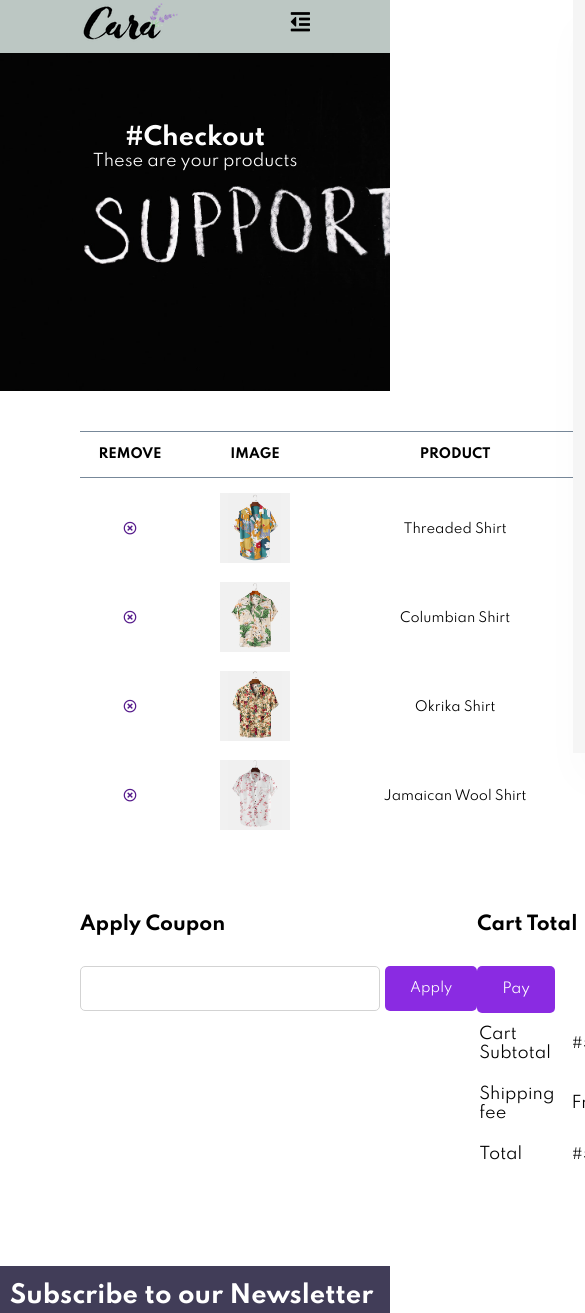
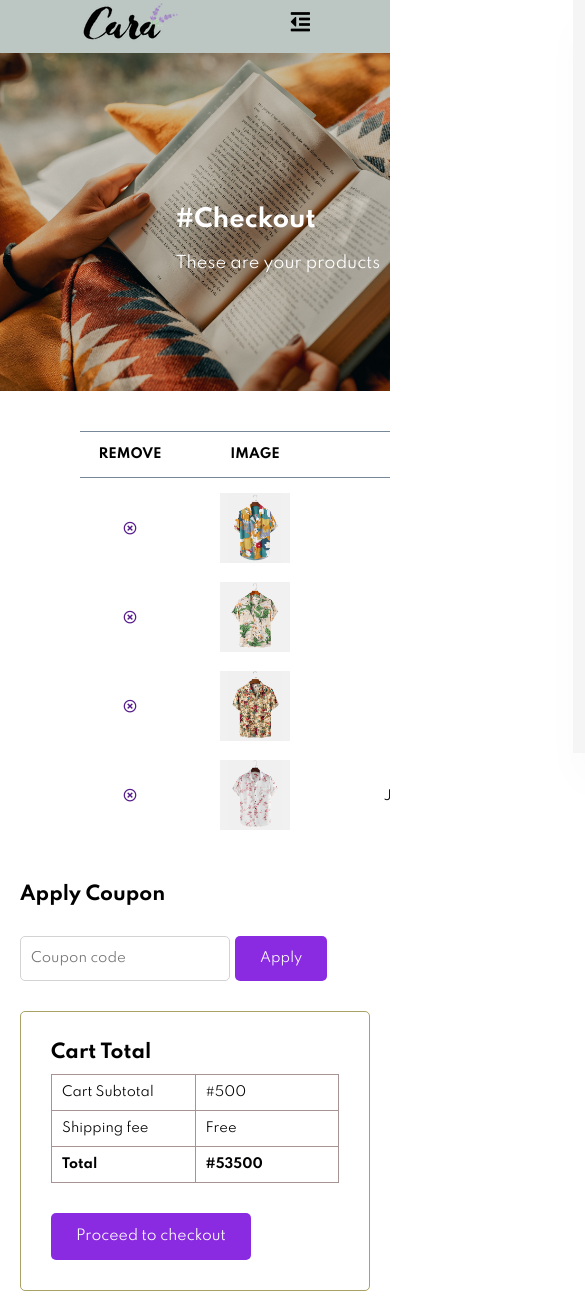
Before and after one commit to ismailadebayo/ecommerce-js, a plain HTML site: page cart.html in a window 390 px wide. Shown: the part 7-1320 px from the top of the page, 585 px wide, since content can reach past the window. Drawn offline with Linux system fonts and the light colour scheme.

Commit message:
cart finishing

```diff
--- a/cart.html
+++ b/cart.html
@@ -35,8 +35,10 @@
         </header>
 
         <section  id="cart-hero">
-            <h2>#Checkout</h2>
-            <p>These are your products</p>
+            <div>
+                <h2>#Checkout</h2>
+                <p>These are your products</p>
+             </div>
 
         </section>
 
@@ -61,7 +63,7 @@
                         <td> <img src="img/products/f1.jpg" alt=""></td>
                         <td> Threaded Shirt </td>
                         <td> 3000 </td>
-                        <td> <input type="number" value="1"></td>
+                        <td> <input type="number" min="1" value="1"></td>
                         <td>#15000</td>
                     </tr>
                     <tr>
@@ -69,7 +71,7 @@
                         <td> <img src="img/products/f2.jpg" alt=""></td>
                         <td> Columbian Shirt </td>
                         <td> 3500 </td>
-                        <td> <input type="number" value="1"></td>
+                        <td> <input type="number" min="1" value="1"></td>
                         <td>#14000</td>
                     </tr>
                     <tr>
@@ -77,7 +79,7 @@
                         <td> <img src="img/products/f3.jpg" alt=""></td>
                         <td> Okrika Shirt </td>
                         <td> 5000 </td>
-                        <td> <input type="number" value="1"></td>
+                        <td> <input type="number" min="1" value="1"></td>
                         <td>#18000</td>
                     </tr>
                     <tr>
@@ -85,7 +87,7 @@
                         <td> <img src="img/products/f4.jpg" alt=""></td>
                         <td> Jamaican Wool Shirt </td>
                         <td> 6000 </td>
-                        <td> <input type="number" value="1"></td>
+                        <td> <input type="number" min="1" value="1"></td>
                         <td>#10000</td>
                     </tr>
 
@@ -99,7 +101,7 @@
 
                 <h3>Apply Coupon</h3>
                 <div>
-                    <input type="text">
+                    <input type="text" placeholder="Coupon code">
                     <button>Apply</button>
                 </div>
 
@@ -119,21 +121,19 @@
                                 <td>Free</td>
                             </tr>
                             <tr>
-                                <td>Total</td>
-                                <td>#53500</td>
+                                <td> <strong>Total</strong></td>
+                                <td> <strong>#53500</strong> </td>
                             </tr>
                         </tbody>
 
-                        <button>Pay</button>
 
                     </table>
+                    <button>Proceed to checkout</button>
 
                 </form>
             </div>
 
-            <div>
 
-            </div>
         </section>
 
         <section id="shop-newsletter">
--- a/script.js
+++ b/script.js
@@ -2,6 +2,7 @@
 const ham = document.getElementById('ham')
 const nav = document.getElementById('nav')
 const close = document.getElementById('close')
+
 
 
 if(ham){
--- a/style.css
+++ b/style.css
@@ -897,14 +897,28 @@ form button{
 
 /* cart */
 
+#cart{
+  overflow-x: auto;
+
+}
+
 #cart-hero{
-  background-image: url('img/banner/b20.jpg');
+  background-image: url('img/banner/b19.jpg');
   background-size: cover;
   height: 40vh;
-  text-align: center;
-  padding-top: 70px;
-  color: white
+  position: relative;
+  color: white;
 }
+
+#cart-hero div{
+  position:absolute;
+  top: 45%;
+  left: 45%;
+}
+#cart-hero div h2{
+  margin-bottom: 20px;
+}
+
 
 table tr td img{
   width: 70px;
@@ -915,6 +929,7 @@ table tr td img{
   border-collapse:collapse;
   table-layout: fixed;
   white-space: nowrap;
+
 }
 #cart table td:nth-child(1){
   width: 100px;
@@ -967,6 +982,9 @@ table tr td img{
   justify-content: space-between;
 
 }
+#coupon{
+  width: 100%;
+}
 #coupon h2{
   margin-bottom: 10px;
 }
@@ -974,10 +992,11 @@ table tr td img{
   display: flex;
   flex-direction: row;
   gap: 5px;
+
 }
 #coupon div input{
   height: 45px;
-  width: 300px;
+  width: 60%;
   border-radius: 5px;
   border: 1px solid lightgray;
   padding-left: 10px;
@@ -992,13 +1011,25 @@ table tr td img{
   align-self: center;
   text-align: center;
 }
-
-#cart-total h2{
+#cart-total{
+  border: 1px solid rgb(168, 162, 100);
+  padding: 30px;
+  border-radius: 5px;
+  width: 100%;
+}
+#cart-total h3{
+  margin-bottom: 10px;
+}
+#cart-total table {
+  border-collapse: collapse;
+  width: 100%;
   margin-bottom: 30px;
 }
 #cart-total table td{
-  width: 300px;
-  padding: 10px 15px 10px 0px;
+  width: 50%;
+  border: 1px solid rgb(167, 147, 147);
+  padding: 10px;
+  font-size: 13px;
 }
 #cart-total button{
   padding: 15px 25px 15px 25px;
@@ -1009,3 +1040,23 @@ table tr td img{
   align-self: center;
   text-align: center;
 }
+
+@media (max-width: 799px){
+  #cart-total-coupon{
+    display: flex;
+    flex-direction: column;
+    justify-content: center;
+    gap: 30px;
+    padding: 10px 20px
+
+  }
+}
+
+@media (max-width: 477px){
+  #cart-total-coupon{
+    display: flex;
+    flex-direction: column;
+    justify-content: flex-start;
+    padding: 10px 20px
+  }
+}
```
